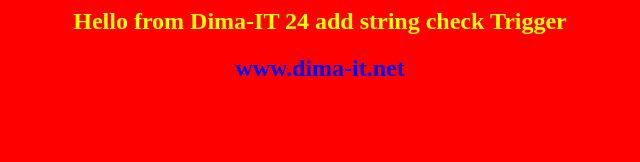
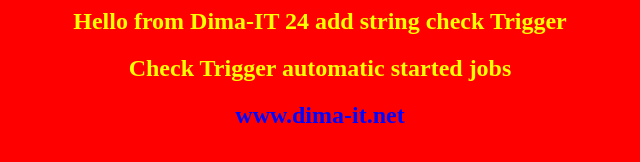
Before and after one commit to korotkov96/jenkins-adv-it, a plain HTML site: page index.html in a window 1280 px wide. Shown: the whole page, without its empty margins (320-960 px from the left). Drawn offline with Linux system fonts and the light colour scheme.

Commit message:
Check Trigger automatic started jobs

```diff
--- a/index.html
+++ b/index.html
@@ -2,6 +2,7 @@
 <body bgcolor=red>
 <center>
 <h2><font color=yellow> Hello from Dima-IT 24 add string check Trigger</font><h2>
+<h2><font color=yellow> Check Trigger automatic started jobs</font><h2>
 <font color=blue>www.dima-it.net</font>
 
 </center>
```
